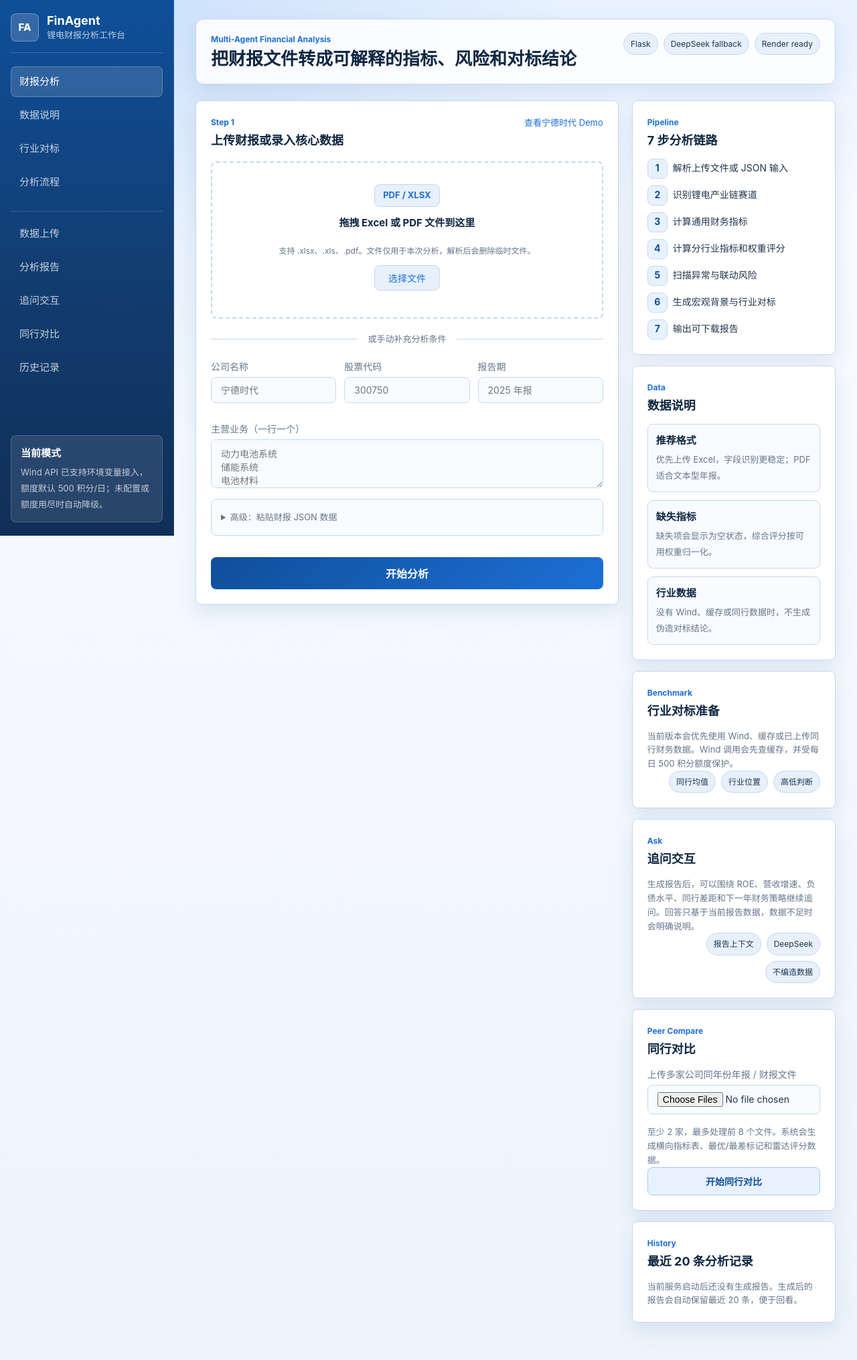
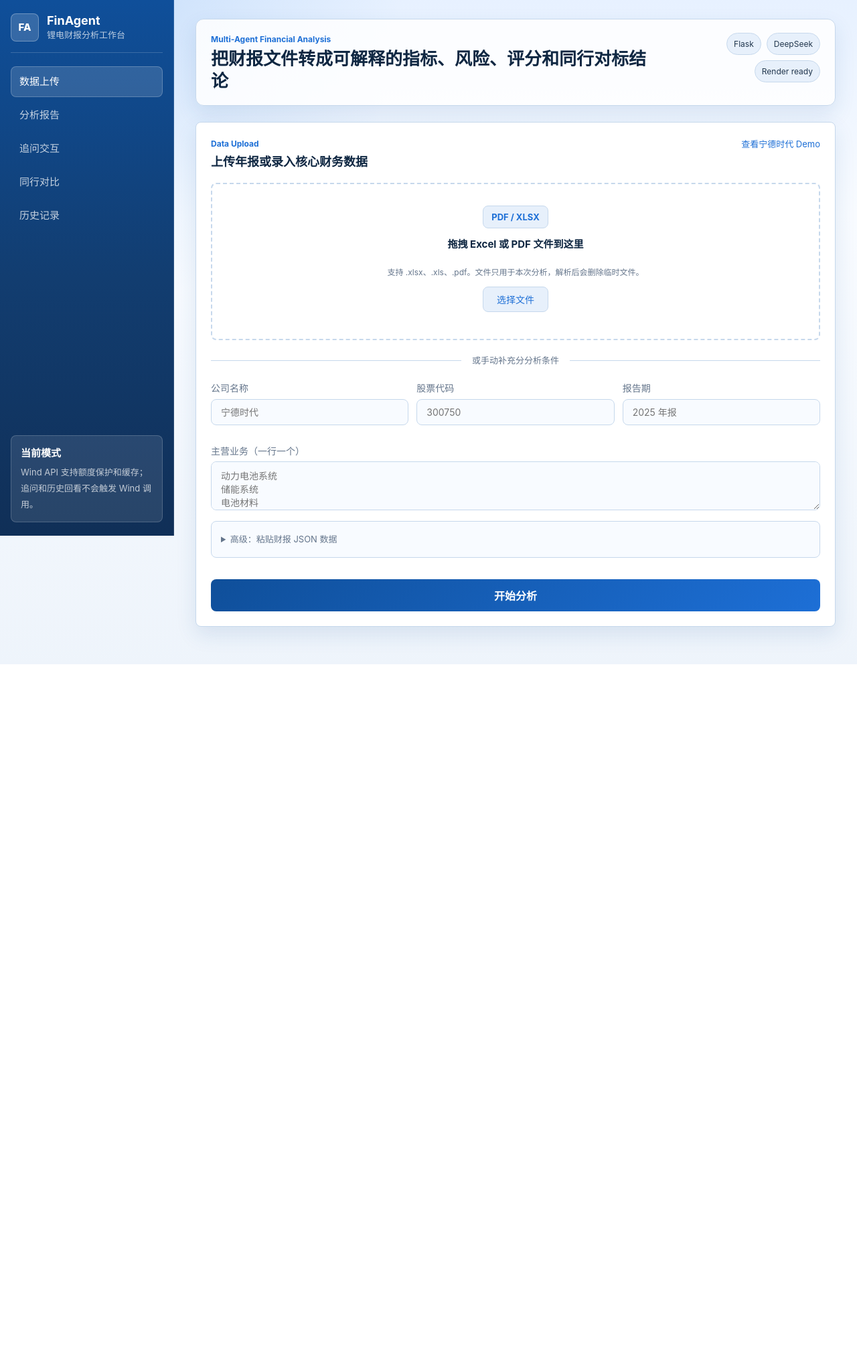
Before and after one commit to Tsk616/finagent-lithium, a Flask app: page / in a window 1280 px wide. Shown: the whole page at 67% size. After the commit the page ends 992 px from the top, so only its background shows below. Run offline with Flask 3, Linux system fonts and the light colour scheme; some libraries are stand-ins or nearby versions.

Commit message:
Make documented feature panels navigable

```diff
--- a/web/app.py
+++ b/web/app.py
@@ -47,7 +47,19 @@ def health():
 @app.route("/")
 def index():
     """Landing page: data input form."""
-    return render_template("index.html", history_items=list(_REPORT_HISTORY))
+    return render_template("index.html", history_items=list(_REPORT_HISTORY), initial_panel="upload")
+
+
+@app.route("/history")
+def history_page():
+    """Open the history module."""
+    return render_template("index.html", history_items=list(_REPORT_HISTORY), initial_panel="history")
+
+
+@app.route("/ask")
+def ask_page():
+    """Open the follow-up Q&A module."""
+    return render_template("index.html", history_items=list(_REPORT_HISTORY), initial_panel="ask")
 
 
 @app.route("/analyze", methods=["POST"])
--- a/web/static/style.css
+++ b/web/static/style.css
@@ -655,6 +655,12 @@ body {
   gap: 20px;
   align-items: start;
 }
+.feature-panel {
+  display: none;
+}
+.feature-panel.active {
+  display: block;
+}
 .analysis-card,
 .side-card {
   background: var(--bg-card);
--- a/web/templates/index.html
+++ b/web/templates/index.html
@@ -6,7 +6,7 @@
 <title>FinAgent-Lithium</title>
 <link rel="stylesheet" href="/static/style.css">
 </head>
-<body class="workbench-body">
+<body class="workbench-body" data-initial-panel="{{ initial_panel or 'upload' }}">
 
 <div class="loading-overlay" id="loadingOverlay">
   <div class="spinner"></div>
@@ -31,21 +31,15 @@
       </div>
     </div>
     <nav class="app-nav" aria-label="功能导航">
-      <a class="active" href="#analysis-panel">财报分析</a>
-      <a href="#data-guide">数据说明</a>
-      <a href="#benchmark-panel">行业对标</a>
-      <a href="#workflow-panel">分析流程</a>
-    </nav>
-    <nav class="app-nav app-nav-secondary" aria-label="新增功能导航">
-      <a href="#analysis-panel">数据上传</a>
-      <a href="#workflow-panel">分析报告</a>
-      <a href="#ask-panel">追问交互</a>
-      <a href="#peer-panel">同行对比</a>
-      <a href="#history-panel">历史记录</a>
+      <a href="#panel-upload" data-panel="upload">数据上传</a>
+      <a href="#panel-report" data-panel="report">分析报告</a>
+      <a href="#panel-ask" data-panel="ask">追问交互</a>
+      <a href="#panel-peer" data-panel="peer">同行对比</a>
+      <a href="#panel-history" data-panel="history">历史记录</a>
     </nav>
     <div class="sidebar-note">
       <strong>当前模式</strong>
-      <span>Wind API 已支持环境变量接入，额度默认 500 积分/日；未配置或额度用尽时自动降级。</span>
+      <span>Wind API 支持额度保护和缓存；追问和历史回看不会触发 Wind 调用。</span>
     </div>
   </aside>
 
@@ -53,23 +47,23 @@
     <header class="app-topbar">
       <div>
         <span class="eyebrow">Multi-Agent Financial Analysis</span>
-        <h2>把财报文件转成可解释的指标、风险和对标结论</h2>
+        <h2>把财报文件转成可解释的指标、风险、评分和同行对标结论</h2>
       </div>
       <div class="status-pills" aria-label="系统状态">
         <span>Flask</span>
-        <span>DeepSeek fallback</span>
+        <span>DeepSeek</span>
         <span>Render ready</span>
       </div>
     </header>
 
     {% if error %}<div class="alert alert-danger">{{ error }}</div>{% endif %}
 
-    <section class="workspace-grid" id="analysis-panel">
+    <section class="feature-panel" id="panel-upload" data-feature-panel="upload">
       <form method="POST" action="/analyze" enctype="multipart/form-data" id="analysisForm" class="analysis-card" onsubmit="startLoading()">
         <div class="section-heading">
           <div>
-            <span class="eyebrow">Step 1</span>
-            <h3>上传财报或录入核心数据</h3>
+            <span class="eyebrow">Data Upload</span>
+            <h3>上传年报或录入核心财务数据</h3>
           </div>
           <a class="text-link" href="/demo">查看宁德时代 Demo</a>
         </div>
@@ -78,14 +72,14 @@
           <div class="upload-icon">PDF / XLSX</div>
           <div class="upload-text">
             <strong>拖拽 Excel 或 PDF 文件到这里</strong>
-            <span class="hint">支持 .xlsx、.xls、.pdf。文件仅用于本次分析，解析后会删除临时文件。</span>
+            <span class="hint">支持 .xlsx、.xls、.pdf。文件只用于本次分析，解析后会删除临时文件。</span>
           </div>
           <input type="file" name="file" id="fileInput" accept=".xlsx,.xls,.pdf" onchange="onFileSelected(this)">
           <button type="button" class="btn-upload" onclick="document.getElementById('fileInput').click()">选择文件</button>
           <div id="fileName" class="file-name"></div>
         </div>
 
-        <div class="divider"><span>或手动补充分析条件</span></div>
+        <div class="divider"><span>或手动补充分分析条件</span></div>
 
         <div class="form-row">
           <label>公司名称 <input name="company_name" placeholder="宁德时代"></label>
@@ -105,88 +99,105 @@
 
         <button type="submit" class="btn-primary" id="submitBtn">开始分析</button>
       </form>
-
-      <aside class="context-panel">
-        <section class="side-card" id="workflow-panel">
-          <div class="section-heading compact">
-            <span class="eyebrow">Pipeline</span>
-            <h3>7 步分析链路</h3>
-          </div>
-          <ol class="workflow-list">
-            <li>解析上传文件或 JSON 输入</li>
-            <li>识别锂电产业链赛道</li>
-            <li>计算通用财务指标</li>
-            <li>计算分行业指标和权重评分</li>
-            <li>扫描异常与联动风险</li>
-            <li>生成宏观背景与行业对标</li>
-            <li>输出可下载报告</li>
-          </ol>
     </section>
 
-        <section class="side-card" id="data-guide">
+    <section class="feature-panel" id="panel-report" data-feature-panel="report">
+      <div class="workspace-grid">
+        <section class="side-card">
           <div class="section-heading compact">
-            <span class="eyebrow">Data</span>
-            <h3>数据说明</h3>
+            <span class="eyebrow">Report</span>
+            <h3>分析报告包含</h3>
           </div>
           <div class="guide-list">
-            <div>
-              <strong>推荐格式</strong>
-              <span>优先上传 Excel，字段识别更稳定；PDF 适合文本型年报。</span>
+            <div><strong>关键财务比率卡片</strong><span>展示 6 项核心比率，并按权重进入综合评分。</span></div>
+            <div><strong>趋势与风险评估</strong><span>包含 CAGR、风险等级、具体风险项和应对建议。</span></div>
+            <div><strong>AI 战略洞察</strong><span>由模型结合实际指标、异常、宏观和对标数据生成。</span></div>
+            <div><strong>完整 Markdown 报告</strong><span>报告页支持复制和下载 MD 文件。</span></div>
           </div>
-            <div>
-              <strong>缺失指标</strong>
-              <span>缺失项会显示为空状态，综合评分按可用权重归一化。</span>
+        </section>
+        <section class="side-card">
+          <div class="section-heading compact">
+            <span class="eyebrow">Quick Start</span>
+            <h3>开始查看报告</h3>
           </div>
-            <div>
-              <strong>行业数据</strong>
-              <span>没有 Wind、缓存或同行数据时，不生成伪造对标结论。</span>
-            </div>
+          <p class="muted-copy">如果还没有上传文件，可以先使用 Demo 验证报告页、评分、异常、宏观和行业对标模块。</p>
+          <a class="btn-secondary" href="/demo">打开 Demo 报告</a>
+        </section>
       </div>
     </section>
 
-        <section class="side-card" id="benchmark-panel">
-          <div class="section-heading compact">
-            <span class="eyebrow">Benchmark</span>
-            <h3>行业对标准备</h3>
-          </div>
-          <p class="muted-copy">当前版本会优先使用 Wind、缓存或已上传同行财务数据。Wind 调用会先查缓存，并受每日 500 积分额度保护。</p>
-          <div class="mini-metrics">
-            <span>同行均值</span>
-            <span>行业位置</span>
-            <span>高低判断</span>
-          </div>
-        </section>
-        <section class="side-card" id="ask-panel">
+    <section class="feature-panel" id="panel-ask" data-feature-panel="ask" data-legacy-id="ask-panel">
+      <div class="workspace-grid">
+        <section class="analysis-card">
           <div class="section-heading compact">
             <span class="eyebrow">Ask</span>
-            <h3>追问交互</h3>
+            <h3>基于报告继续追问</h3>
           </div>
-          <p class="muted-copy">生成报告后，可以围绕 ROE、营收增速、负债水平、同行差距和下一年财务策略继续追问。回答只基于当前报告数据，数据不足时会明确说明。</p>
-          <div class="mini-metrics">
-            <span>报告上下文</span>
-            <span>DeepSeek</span>
-            <span>不编造数据</span>
+          <label>选择最近报告
+            <select id="askReportId">
+              <option value="">请选择已生成报告</option>
+              {% for item in history_items %}
+              <option value="{{ item.report_id }}">{{ item.company_name }} · {{ item.current_period or "报告期未注明" }}</option>
+              {% endfor %}
+            </select>
+          </label>
+          <div class="ask-examples">
+            <button type="button" onclick="fillWorkbenchAsk('请重点解读 ROE 变化的原因')">ROE 原因</button>
+            <button type="button" onclick="fillWorkbenchAsk('营收增速放缓的主要原因是什么')">营收增速</button>
+            <button type="button" onclick="fillWorkbenchAsk('与同行业相比，公司的负债水平如何')">负债对标</button>
+            <button type="button" onclick="fillWorkbenchAsk('建议公司下一年的财务策略重点')">财务策略</button>
+          </div>
+          <textarea id="workbenchAskQuestion" rows="4" placeholder="请输入追问问题"></textarea>
+          <button type="button" class="btn-primary" onclick="askFromWorkbench()">提交追问</button>
+          <div id="workbenchAskAnswer" class="ask-answer muted">生成报告后，这里会基于报告上下文回答追问。</div>
+        </section>
+        <section class="side-card">
+          <div class="section-heading compact">
+            <span class="eyebrow">Boundary</span>
+            <h3>回答边界</h3>
+          </div>
+          <p class="muted-copy">追问只使用当前报告中的指标、评分、异常、宏观和对标数据；没有证据的数据不会编造。</p>
+        </section>
       </div>
     </section>
 
-        <section class="side-card" id="peer-panel">
+    <section class="feature-panel" id="panel-peer" data-feature-panel="peer" data-legacy-id="peer-panel">
+      <div class="workspace-grid">
+        <section class="analysis-card">
           <div class="section-heading compact">
             <span class="eyebrow">Peer Compare</span>
-            <h3>同行对比</h3>
+            <h3>上传多家公司同年份年报</h3>
           </div>
           <form method="POST" action="/compare" enctype="multipart/form-data" class="peer-upload-form">
-            <label>上传多家公司同年份年报 / 财报文件
+            <label>同行公司年报 / 财报文件
               <input type="file" name="peer_files" accept=".xlsx,.xls,.pdf" multiple required>
             </label>
             <p class="muted-copy">至少 2 家，最多处理前 8 个文件。系统会生成横向指标表、最优/最差标记和雷达评分数据。</p>
-            <button type="submit" class="btn-secondary">开始同行对比</button>
+            <button type="submit" class="btn-primary">开始同行对比</button>
           </form>
         </section>
+        <section class="side-card">
+          <div class="section-heading compact">
+            <span class="eyebrow">Compare</span>
+            <h3>对比内容</h3>
+          </div>
+          <div class="mini-metrics">
+            <span>横向指标表</span>
+            <span>最优/最差</span>
+            <span>雷达评分</span>
+          </div>
+        </section>
+      </div>
+    </section>
 
-        <section class="side-card" id="history-panel">
-          <div class="section-heading compact">
+    <section class="feature-panel" id="panel-history" data-feature-panel="history" data-legacy-id="history-panel">
+      <section class="analysis-card">
+        <div class="section-heading">
+          <div>
             <span class="eyebrow">History</span>
             <h3>最近 20 条分析记录</h3>
+          </div>
+          <a class="text-link" href="/">刷新列表</a>
         </div>
         {% if history_items %}
         <div class="history-list">
@@ -194,15 +205,14 @@
           <a class="history-item" href="/report/{{ item.report_id }}">
             <strong>{{ item.company_name }}</strong>
             <span>{{ item.current_period or "报告期未注明" }} · 完整度 {{ "%.0f"|format(item.data_completeness * 100) }}%{% if item.weighted_score is not none %} · 评分 {{ item.weighted_score }}{% endif %}</span>
-              <small>{{ item.generated_at }}</small>
+            <small>{{ item.generated_at }}{% if item.sector %} · {{ item.sector }}{% endif %}</small>
           </a>
           {% endfor %}
         </div>
         {% else %}
-          <p class="muted-copy">当前服务启动后还没有生成报告。生成后的报告会自动保留最近 20 条，便于回看。</p>
+        <div class="empty-state">当前服务启动后还没有生成报告。生成后的报告会自动保留最近 20 条，便于回看和追问。</div>
         {% endif %}
       </section>
-      </aside>
     </section>
   </main>
 </div>
@@ -212,21 +222,37 @@ var dropZone = document.getElementById('dropZone');
 var fileInput = document.getElementById('fileInput');
 var fileName = document.getElementById('fileName');
 
-dropZone.addEventListener('click', function(e) {
-  if (e.target !== fileInput && e.target.tagName !== 'BUTTON') {
-    fileInput.click();
+function activatePanel(panel) {
+  document.querySelectorAll('[data-feature-panel]').forEach(function(el) {
+    el.classList.toggle('active', el.getAttribute('data-feature-panel') === panel);
+  });
+  document.querySelectorAll('[data-panel]').forEach(function(el) {
+    el.classList.toggle('active', el.getAttribute('data-panel') === panel);
+  });
 }
+
+document.querySelectorAll('[data-panel]').forEach(function(link) {
+  link.addEventListener('click', function(e) {
+    e.preventDefault();
+    var panel = link.getAttribute('data-panel');
+    activatePanel(panel);
+    history.replaceState(null, '', '#panel-' + panel);
+  });
 });
 
+activatePanel(document.body.getAttribute('data-initial-panel') || 'upload');
+
+if (dropZone && fileInput) {
+  dropZone.addEventListener('click', function(e) {
+    if (e.target !== fileInput && e.target.tagName !== 'BUTTON') fileInput.click();
+  });
   dropZone.addEventListener('dragover', function(e) {
     e.preventDefault();
     dropZone.classList.add('dragover');
   });
-
   dropZone.addEventListener('dragleave', function() {
     dropZone.classList.remove('dragover');
   });
-
   dropZone.addEventListener('drop', function(e) {
     e.preventDefault();
     dropZone.classList.remove('dragover');
@@ -235,6 +261,7 @@ dropZone.addEventListener('drop', function(e) {
       onFileSelected(fileInput);
     }
   });
+}
 
 function onFileSelected(input) {
   if (input.files && input.files[0]) {
@@ -243,7 +270,7 @@ function onFileSelected(input) {
     fileName.className = 'file-name active';
     dropZone.classList.add('has-file');
     var companyInput = document.querySelector('input[name="company_name"]');
-    if (!companyInput.value) {
+    if (companyInput && !companyInput.value) {
       var guess = name.replace(/\.(xlsx|xls|pdf)$/i, '')
                       .replace(/[_\-\d]+$/g, '')
                       .replace(/财务报表|年报|审计|年度报告/g, '');
@@ -262,9 +289,7 @@ function startLoading() {
   var btn = document.getElementById('submitBtn');
   btn.disabled = true;
   btn.textContent = '分析中';
-  if (loadingTimeout) {
-    clearTimeout(loadingTimeout);
-  }
+  if (loadingTimeout) clearTimeout(loadingTimeout);
   loadingTimeout = setTimeout(function() {
     var sub = document.getElementById('loadingSub');
     if (sub) {
@@ -289,6 +314,36 @@ function startLoading() {
     }
   }, 2500);
 }
+
+function fillWorkbenchAsk(text) {
+  document.getElementById('workbenchAskQuestion').value = text;
+}
+
+function askFromWorkbench() {
+  var reportId = document.getElementById('askReportId').value;
+  var question = document.getElementById('workbenchAskQuestion').value.trim();
+  var out = document.getElementById('workbenchAskAnswer');
+  if (!reportId) {
+    out.textContent = '请先在历史记录中选择一个已生成报告。';
+    return;
+  }
+  if (!question) {
+    out.textContent = '请先输入追问问题。';
+    return;
+  }
+  out.textContent = '正在生成回答...';
+  fetch('/api/ask', {
+    method: 'POST',
+    headers: {'Content-Type': 'application/json'},
+    body: JSON.stringify({report_id: reportId, question: question})
+  }).then(function(resp) {
+    return resp.json();
+  }).then(function(data) {
+    out.textContent = data.answer || data.message || '未生成回答。';
+  }).catch(function(err) {
+    out.textContent = '追问失败：' + err;
+  });
+}
 </script>
 </body>
 </html>
```
Also changed, not shown: tests/test_wind_interpretation_ui.py (+22 -0 lines). Lines whose indentation alone changed are shown as unchanged.
